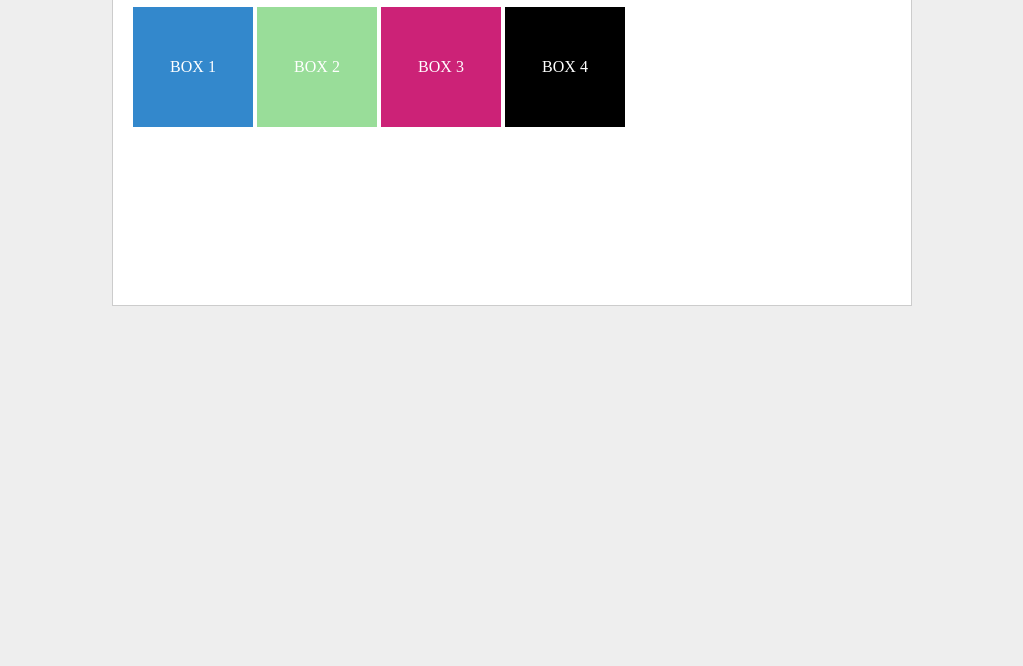
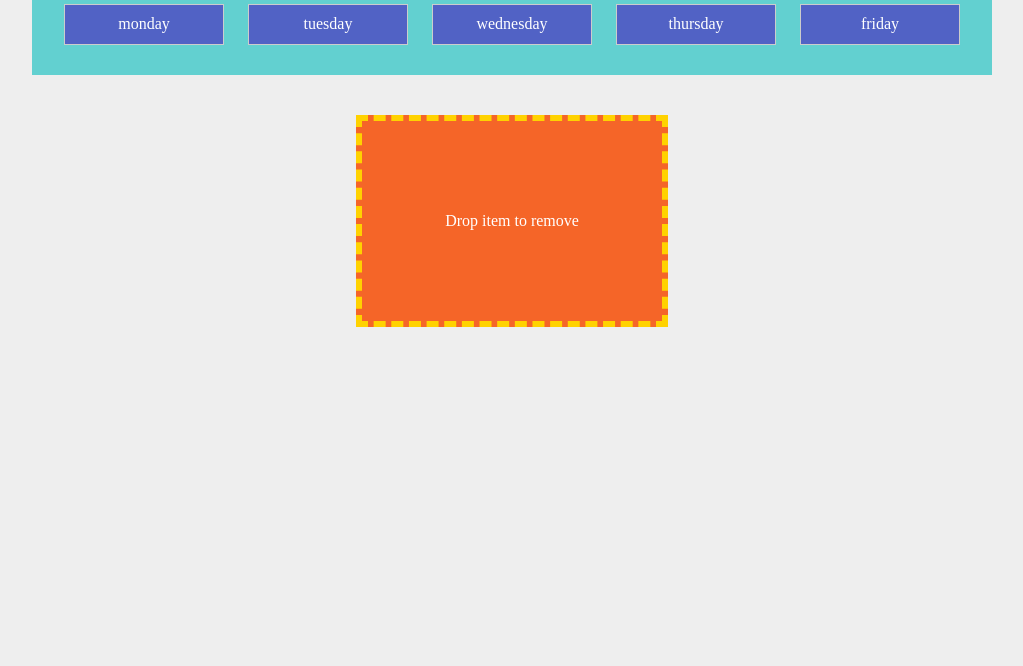
Before and after one commit to Nick-Damico/jquery-ui-todo, a website: page index.html in a window 1280 px wide. Shown: the part 134-800 px from the top of the page, without its empty margins (128-1151 px from the left). Drawn offline with nearby package versions, Linux system fonts and the light colour scheme.

Commit message:
inital upload, fix input on hover annoying"

```diff
--- a/css/styles.css
+++ b/css/styles.css
@@ -173,3 +173,61 @@ ul li:active {
     line-height: 200px;
     text-align: center;
 }
+
+
+
+/* ============================================
+Todo Application
+============================================ */
+.wrapper {
+  width: 90%;
+  max-width: 960px;
+  margin: 50px auto;
+  text-align: center;
+}
+
+ul.todo--lists {
+  text-align: center;
+  padding: 8px 12px;
+  position: relative;
+}
+
+ul.todo--lists li:nth-child(2) {
+  display: none;
+}
+
+.todo--lists input {
+  width: 90%;
+  max-width: 75px;
+  text-align: center;
+}
+
+.todo--lists li {
+  background:#5162c5;
+  color:white;
+}
+
+.day-container {
+  display: flex;
+  justify-content: space-around;
+  flex-direction: row;
+  flex-wrap: nowrap;
+  background: #62d0d0;
+  padding: 20px 20px;
+}
+
+.div--remove-items {
+  margin: 40px auto;
+  height: 200px;
+  width: 40%;
+  max-width: 300px;
+  background: #f56528;
+  border: 6px dashed #ffd200;
+  color: white;
+  line-height: 200px;
+}
+
+
+.submit {
+  display: none;
+}
--- a/index.html
+++ b/index.html
@@ -8,15 +8,36 @@
     <link href="js/jquery-ui-1.12.1/jquery-ui.min.css" rel="stylesheet" >
   </head>
   <body>
-    <div class="container fixedContainer">
-           <h1>jQuery UI: Draggable</h1>
-
-           <div id="box1" class="box">BOX 1</div>
-           <div id="box2" class="box">BOX 2</div>
-           <div id="box3" class="box">BOX 3</div>
-           <div id="box4" class="box">BOX 4</div>
-
-       </div><!-- .container -->
+    <main>
+      <div class="wrapper">
+        <h1 class='header--main'>jQuery Ui Todo List</h1>
+        <section class="day-container">
+          <ul class="todo--lists">
+            <li class="title">monday</li>
+            <li class="input--li"><input type="text" class="add-todo" placeholder="add todo" /></li>
+          </ul>
+          <ul class="todo--lists">
+            <li class="title">tuesday</li>
+            <li class="input--li"><input type="text" class="add-todo" placeholder="add todo" /></li>
+          </ul>
+          <ul class="todo--lists">
+            <li class="title">wednesday</li>
+            <li class="input--li"><input type="text" class="add-todo" placeholder="add todo" /></li>
+          </ul>
+          <ul class="todo--lists">
+            <li class="title">thursday</li>
+            <li class="input--li"><input type="text" class="add-todo" placeholder="add todo" /></li>
+          </ul>
+          <ul class="todo--lists">
+            <li class="title">friday</li>
+            <li class="input--li"><input type="text" class="add-todo" placeholder="add todo" /></li>
+          </ul>
+        </section>
+        <div class="div--remove-items">
+          <span>Drop item to remove</span>
+        </div>
+      </div>
+    </main>
     <!-- if CDN Fails, load local version -->
     <script>window.jQuery || document.write('<script src="node_modules/jquery/dist/jquery.min.js"><\/script>')</script>
     <script src="js/jquery-ui-1.12.1/jquery-ui.min.js"></script>
--- a/js/app.js
+++ b/js/app.js
@@ -1,5 +1,47 @@
+
+function isThirteen(keyCode) {
+    return keyCode === 13;
+}
 
 $(function() {
-$('.box').draggable();
+  const $todoLists = $('.todo--lists');
+  const $titleLi = $('li.title');
+  // Activate dropdown input
+   $todoLists.on({
+     mouseover:  function() {
+       $(this).children('li.input--li').slideDown(800);
+     },
+     mouseleave: function() {
+       $(this).children('li.input--li').slideUp(800);
+     }
+   })
 
-})
+  // capture todo item and append to list
+  $('input').on('keypress', function(e) {
+    const $this = $(this);
+    const keyCode = (window.event) ? e.which : e.keyCode;
+    if ( isThirteen(keyCode) ) {
+      const inputVal = $this.val();
+      const liItem = `<li>${inputVal}</li>`;
+      $this.parent().parent().append(liItem);
+      $this.val('');
+    }
+  })
+
+  //  Make Lists Sortable
+  $todoLists.sortable({
+    items: "li:not('.title, input--li')",
+    connectWith: 'ul',
+    dropOnEmpty: true,
+    placeholder: "emptySpace"
+  });
+
+  // Droppable, removes draggable item
+  $('.div--remove-items').droppable({
+    drop: function(event, ui) {
+      ui.draggable.remove();
+    }
+  })
+
+
+});
```
